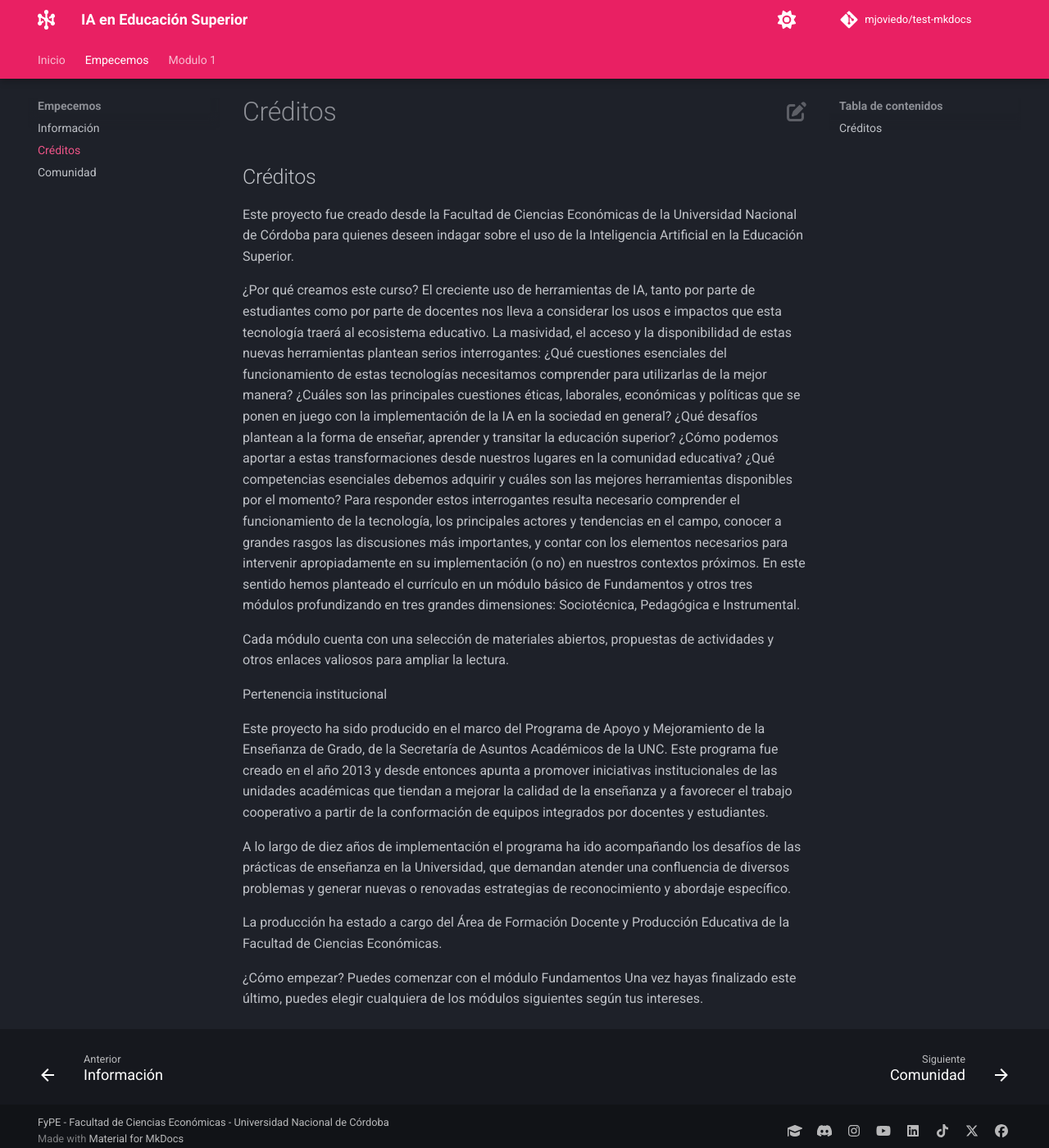
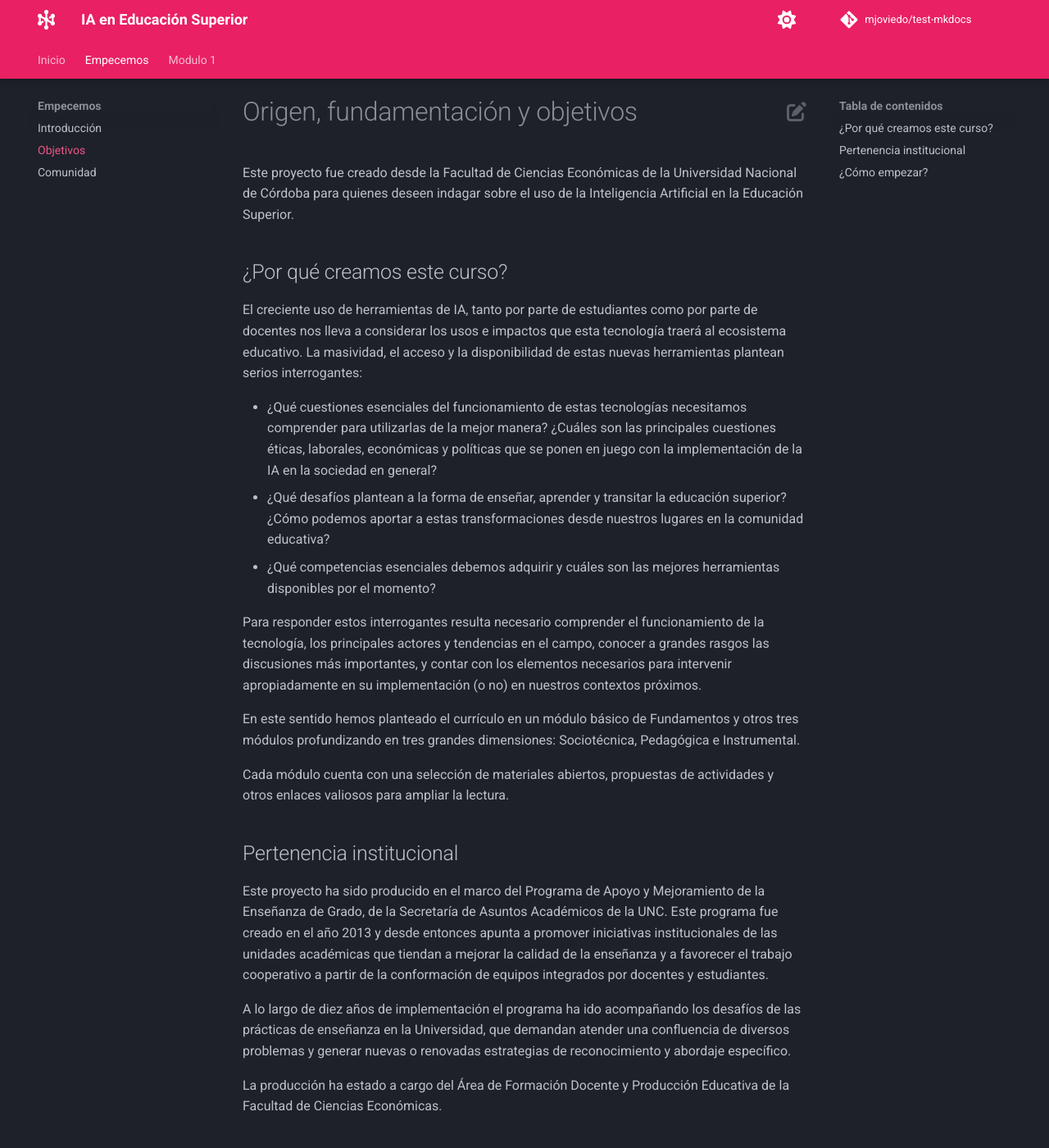
Before and after one commit to mjoviedo/test-mkdocs, an MkDocs documentation site: the page built from docs/empecemos/objetivos.md, in a window 1280 px wide and 1400 px high. Shown: the whole window at 82% size. Built offline with MkDocs 1.6.1 and Material for MkDocs 9.7.7, drawn with Linux system fonts in a browser that asks for light colours; comment, search, counter and statistics services are not loaded; some of the changed text lies outside the part shown.

Commit message:
Organizacion empecemos y m1

```diff
--- a/docs/empecemos/creditos.md
+++ b/docs/empecemos/objetivos.md
@@ -1,19 +1,23 @@
-## Créditos
+# Origen, fundamentación y objetivos
 
 Este proyecto fue creado desde la Facultad de Ciencias Económicas de la Universidad Nacional de Córdoba para quienes deseen indagar sobre el uso de la Inteligencia Artificial en la Educación Superior.
 
-¿Por qué creamos este curso?
+## ¿Por qué creamos este curso?
+
 El creciente uso de herramientas de IA, tanto por parte de estudiantes como por parte de docentes nos lleva a considerar los usos e impactos que esta tecnología traerá al ecosistema educativo. La masividad, el acceso y la disponibilidad de estas nuevas herramientas plantean serios interrogantes:
-¿Qué cuestiones esenciales del funcionamiento de estas tecnologías necesitamos comprender para utilizarlas de la mejor manera?
+
+- ¿Qué cuestiones esenciales del funcionamiento de estas tecnologías necesitamos comprender para utilizarlas de la mejor manera?
 ¿Cuáles son las principales cuestiones éticas, laborales, económicas y políticas que se ponen en juego con la implementación de la IA en la sociedad en general?
-¿Qué desafíos plantean a la forma de enseñar, aprender y transitar la educación superior? ¿Cómo podemos aportar a estas transformaciones desde nuestros lugares en la comunidad educativa?
-¿Qué competencias esenciales debemos adquirir y cuáles son las mejores herramientas disponibles por el momento?
+- ¿Qué desafíos plantean a la forma de enseñar, aprender y transitar la educación superior? ¿Cómo podemos aportar a estas transformaciones desde nuestros lugares en la comunidad educativa?
+- ¿Qué competencias esenciales debemos adquirir y cuáles son las mejores herramientas disponibles por el momento?
+
 Para responder estos interrogantes resulta necesario comprender el funcionamiento de la tecnología, los principales actores y tendencias en el campo, conocer a grandes rasgos las discusiones más importantes, y contar con los elementos necesarios para intervenir apropiadamente en su implementación (o no) en nuestros contextos próximos.
+
 En este sentido hemos planteado el currículo en un módulo básico de Fundamentos y otros tres módulos profundizando en tres grandes dimensiones: Sociotécnica, Pedagógica e Instrumental.
 
 Cada módulo cuenta con una selección de materiales abiertos, propuestas de actividades y otros enlaces valiosos para ampliar la lectura.
 
-Pertenencia institucional
+## Pertenencia institucional
 
 Este proyecto ha sido producido en el marco del Programa de Apoyo y Mejoramiento de la Enseñanza de Grado, de la Secretaría de Asuntos Académicos de la UNC. Este programa fue creado en el año 2013 y desde entonces apunta a promover iniciativas institucionales de las unidades académicas que tiendan a mejorar la calidad de la enseñanza y a favorecer el trabajo cooperativo a partir de la conformación de equipos integrados por docentes y estudiantes.
 
--- a/mkdocs.yml
+++ b/mkdocs.yml
@@ -57,11 +57,11 @@ markdown_extensions:
 nav:
   - Inicio: index.md
   - Empecemos:
-    - Información: empecemos/info.md
-    - Créditos: empecemos/creditos.md
+    - Introducción: empecemos/intro.md
+    - Objetivos: empecemos/objetivos.md
     - Comunidad: empecemos/comunidad.md
   - Modulo 1:
-    - Presentación: modulo1/intro.md
+    - Presentación: modulo1/m1-intro.md
 
 
 plugins:
--- a/overrides/custom_index.html
+++ b/overrides/custom_index.html
@@ -10,7 +10,7 @@
         Desde cero y a tu propio ritmo.
       </p>
       <div class="hero-actions">
-        <a href="getting-started/" class="btn btn-primary">Empecemos</a>
+        <a href="empecemos/intro/" class="btn btn-primary">Empecemos</a>
         <a href="#como-funciona" class="btn btn-secondary">¿Cómo funciona?</a>
       </div>
     </div>
```
Also changed, not shown: other parts of docs/empecemos/objetivos.md (+4 -2 lines), docs/empecemos/info.md (deleted, +0 -46 lines), docs/empecemos/intro.md (added, +19 -0 lines), docs/modulo1/m1-intro.md (renamed from docs/modulo1/intro.md, +3 -18 lines).
